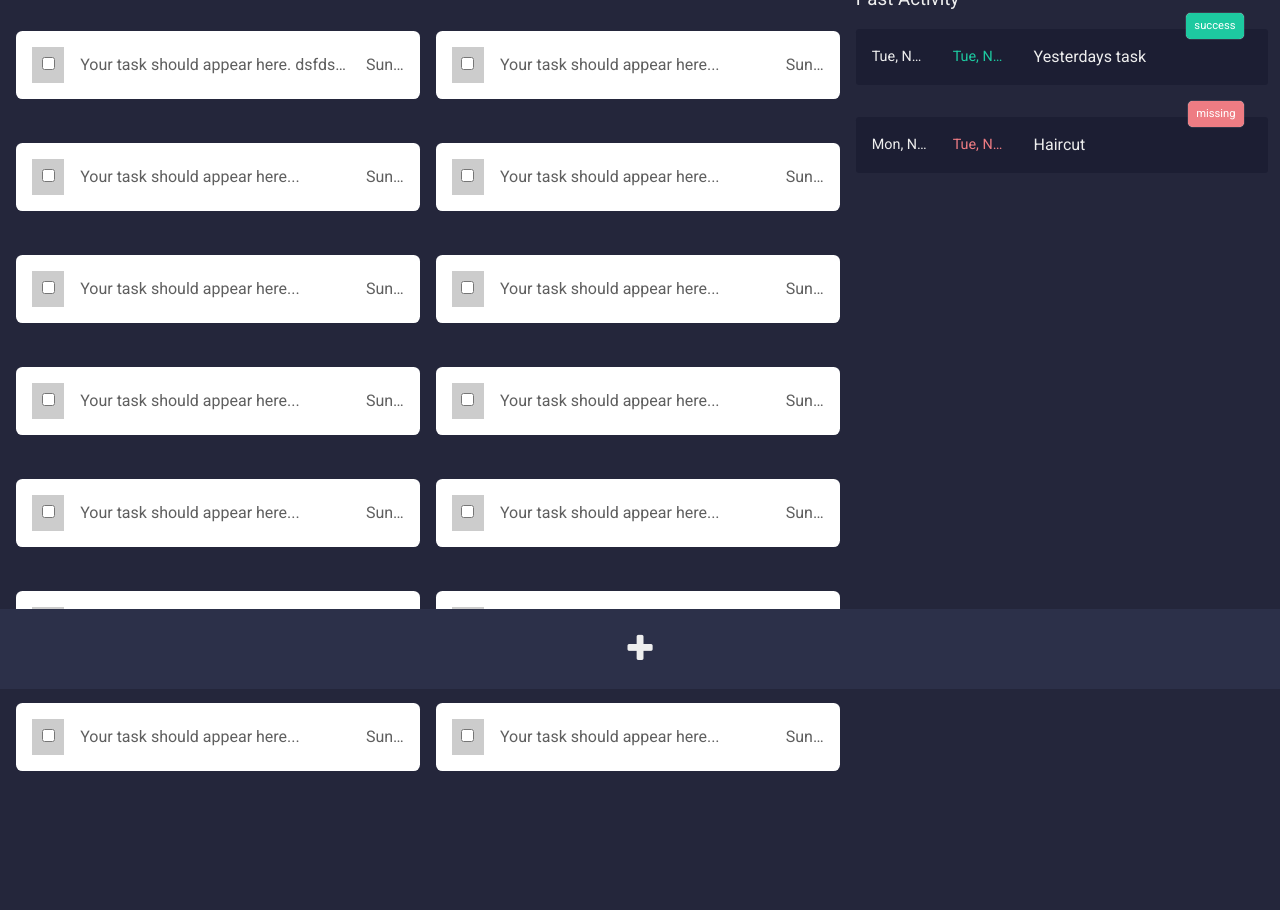
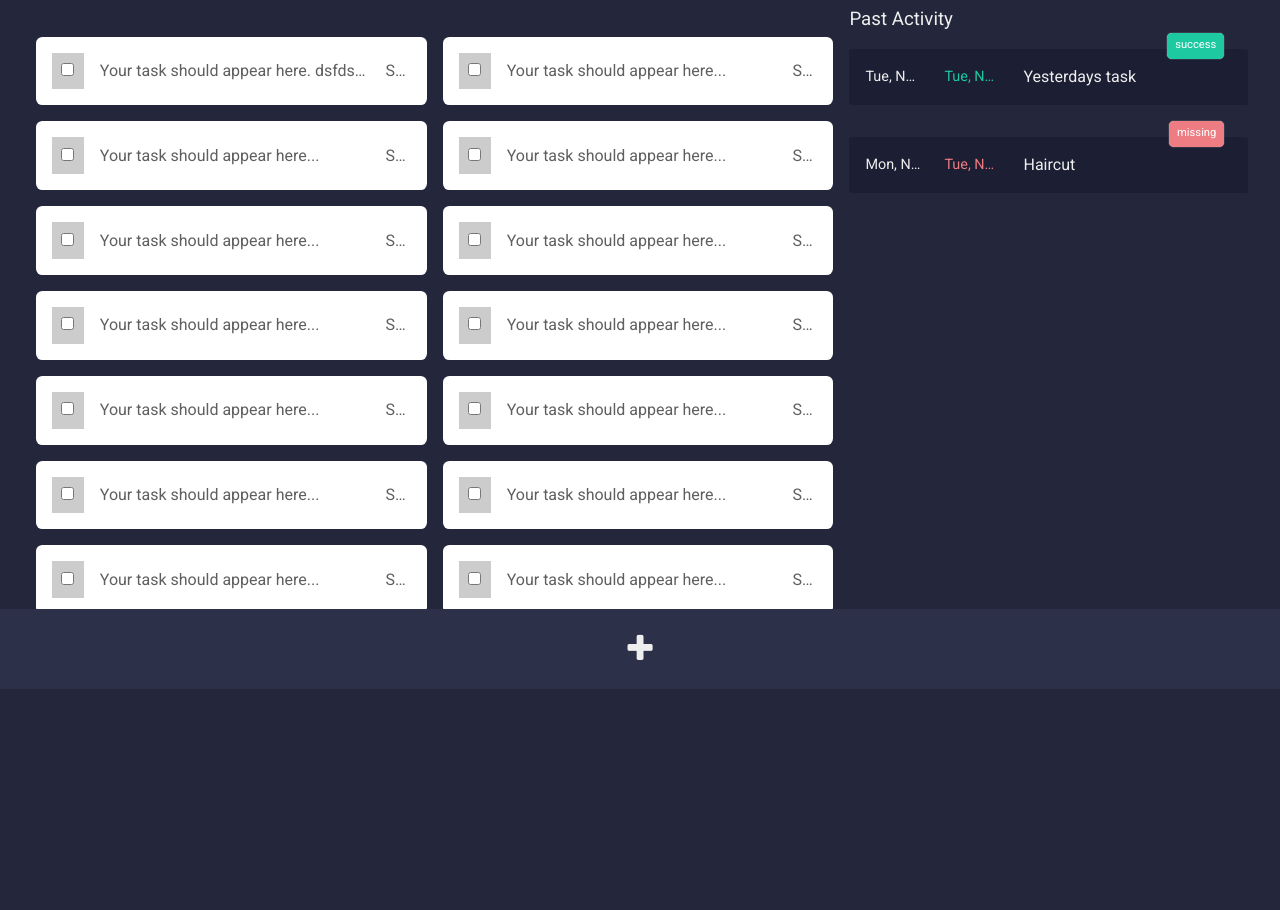
Before and after one commit to gmarkmananquil/30-JS-Projects, a plain HTML site: page 01.todo-list/01.todo-list.html in a window 1280 px wide. Shown: the part 111-1021 px from the top of the page. After the commit the page ends 857 px from the top, so only its background shows below. Drawn offline with Linux system fonts and the light colour scheme.

Commit message:
Fix body padding and task list grid row gap

```diff
--- a/01.todo-list/style.css
+++ b/01.todo-list/style.css
@@ -15,7 +15,7 @@ body{
     font-family: "Roboto", sans-serif;
     background: var(--bg);
     color: #eee;
-    padding: 1rem;
+    padding: calc(2vw + 10px);
     padding-bottom: 100px;
 }
 
@@ -84,7 +84,7 @@ header{
 @media(min-width: 1200px){
     .list{
         display: grid;
-        grid-auto-rows: 12vh;
+        grid-auto-rows: auto;
         grid-template-columns: 1fr 1fr;
     }
 
```
